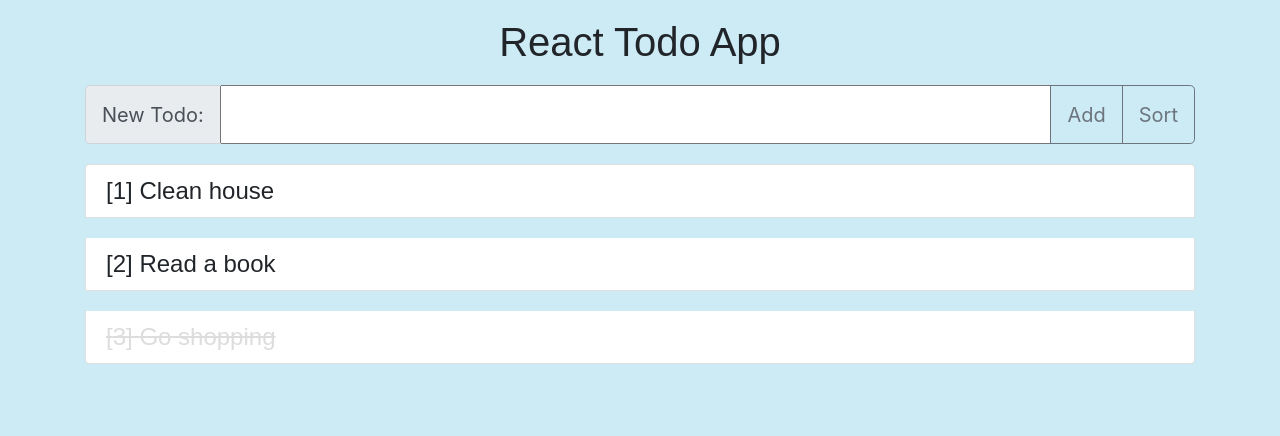
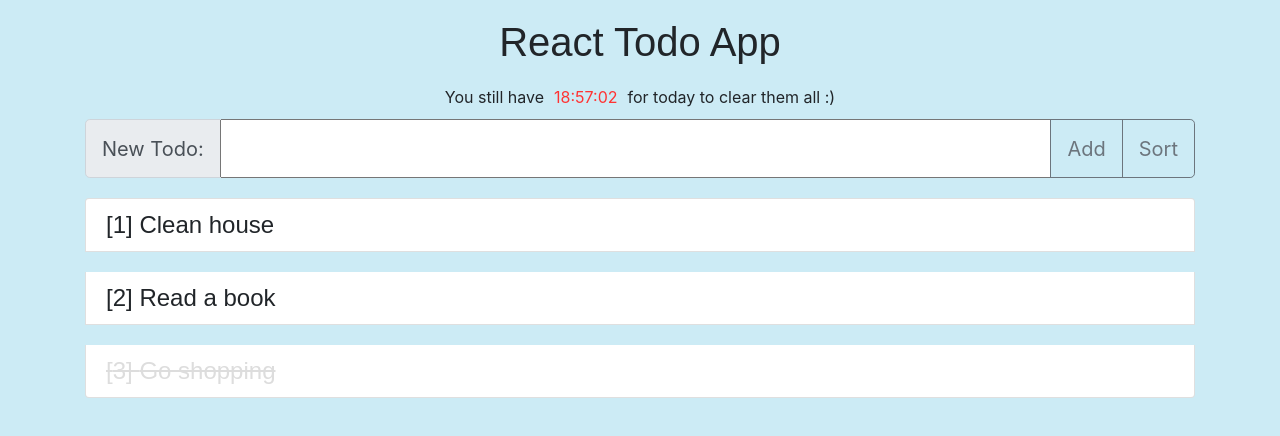
Before and after one commit to ianlai/react-todo-app, a React (Create React App) app: page / in a window 1280 px wide. Shown: the top 436 px of the page. Built offline with nearby package versions, Linux system fonts and the light colour scheme.

Commit message:
Added a countdown clock to remind you how much time left for today

```diff
--- a/src/App.css
+++ b/src/App.css
@@ -47,3 +47,11 @@ li button{
 #inputGroup-sizing-default{
     font: 400 20px 'Ubuntu', sans-serif;
 }
+.countdown-clock{
+    margin: 0 10px;
+    color: #f33;
+}
+.countdown-container{
+    text-align: center;
+    margin: 10px auto;
+}
--- a/src/App.js
+++ b/src/App.js
@@ -3,6 +3,7 @@ import logo from './logo.svg';
 import './App.css';
 import Todo from './Todo'
 import Button from './Button'
+import Clock from './Clock'
 
 class App extends React.Component {
     constructor(props){
@@ -86,6 +87,12 @@ class App extends React.Component {
             <div className="container">
                 <h1 className="header">React Todo App</h1>
 
+                <div className="countdown-container">
+                    <span>You still have</span>
+                    <Clock/>
+                    <span>for today to clear them all :)</span>
+                </div>
+
                 <div className="input-group input-group-lg">
                     <div className="input-group-prepend">
                         <span className="input-group-text" id="inputGroup-sizing-lg">New Todo:</span>
@@ -101,9 +108,7 @@ class App extends React.Component {
                 <ul className="list-group">
                     {
                         todos.map(
-                            t =>
-                            <Todo id={t.id} name={t.name} isDone={t.isDone}
-                            remove={this.removeTodo} setDone={this.setDoneTodo}/>
+                            t => <Todo todo={t} remove={this.removeTodo} setDone={this.setDoneTodo}/>
                         )
                     }
                 </ul>
--- /dev/null
+++ b/src/Clock.js
@@ -0,0 +1,48 @@
+import React, {Component} from 'react';
+
+class Clock extends Component{
+    constructor(props){
+        super(props);
+        this.countDownDate = new Date();       //countdown date: today
+        this.countDownDate.setHours(23,59,59); //countdown time: 23:59:59
+
+        this.state = {date: new Date()};
+    }
+    componentDidMount() {
+        this.clockId = setInterval(
+            () => this.tick(), 1000
+        );
+    }
+    componentWillUnmount() {
+        clearInterval(this.clockId);
+    }
+    pad(number) {
+        let result = "" + number;
+        if (result.length < 2) {
+            result = "0" + result;
+        }
+        return result;
+    }
+    millisToHoursMinutesSeconds(millis) {
+        let totalSeconds = Math.floor(millis / 1000);
+        let totalMinutes = Math.floor(totalSeconds / 60);
+        let hours = Math.floor(totalMinutes / 60);
+        let seconds = totalSeconds - totalMinutes * 60;
+        let minutes = totalMinutes - hours * 60;
+        return this.pad(hours) + ":" + this.pad(minutes) + ":" + this.pad(seconds);
+    }
+    tick() {
+        this.setState({
+          date: new Date()
+        });
+      }
+    render(){
+        return (
+            <span className="countdown-clock">
+            {this.millisToHoursMinutesSeconds((this.countDownDate - this.state.date))}
+            </span>
+        )
+    }
+}
+
+export default Clock;
--- a/src/Todo.js
+++ b/src/Todo.js
@@ -8,19 +8,19 @@ class Todo extends Component{
     }
 
     setDone(){
-        this.props.setDone(this.props.id);
+        this.props.setDone(this.props.todo.id);
     }
 
     remove(){
-        this.props.remove(this.props.id);
+        this.props.remove(this.props.todo.id);
     }
 
     render(){
-        const {id, name, isDone} = this.props;
+        const {todo} = this.props;
         return (
             <li className="list-group-item">
-                <span className = {isDone ? "todo-done" : ""} onClick={this.setDone}>
-                    [{id}] {name}
+                <span className = {todo.isDone ? "todo-done" : ""} onClick={this.setDone}>
+                    [{todo.id}] {todo.name}
                 </span>
                 <button onClick={this.remove}>DEL</button>
             </li>
```
